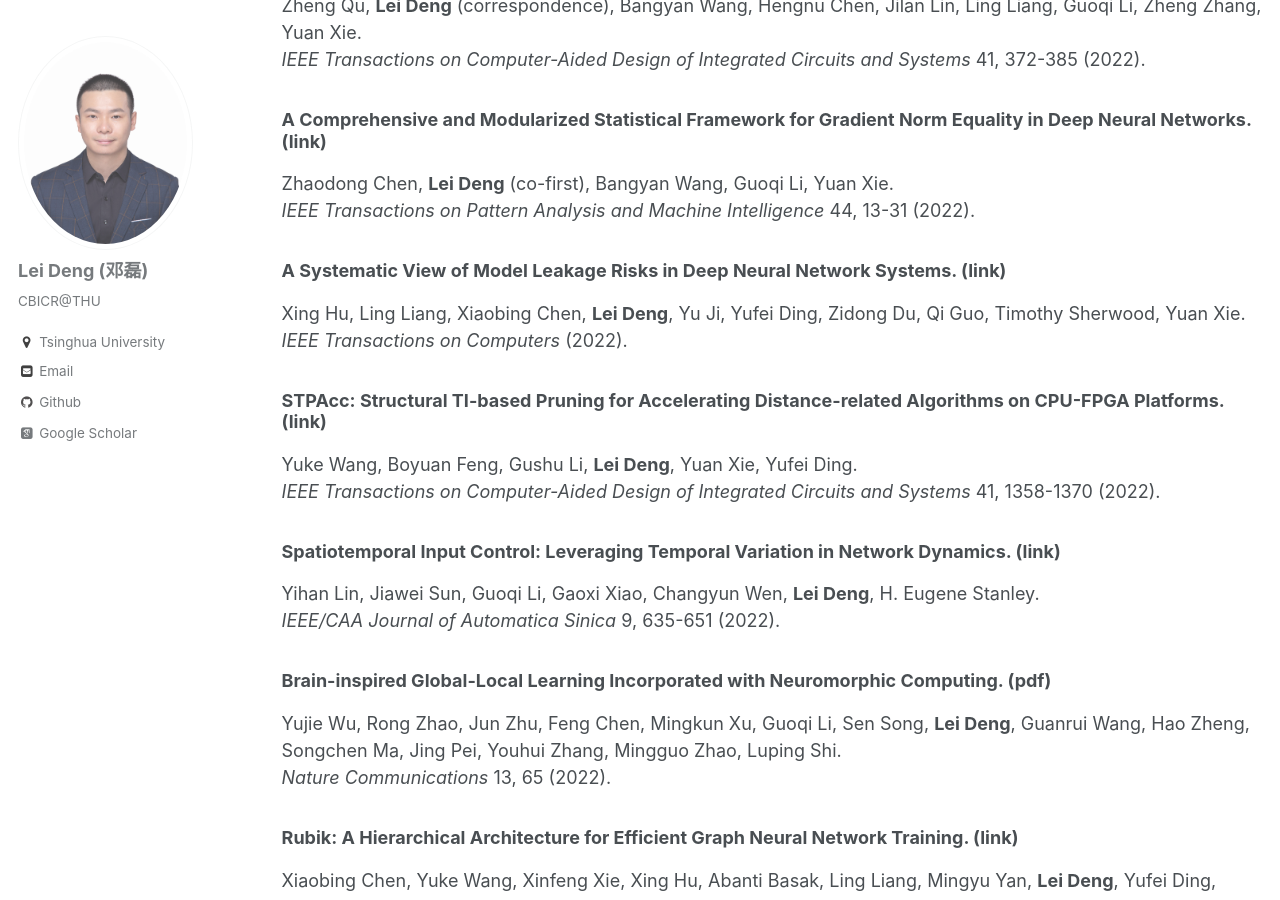
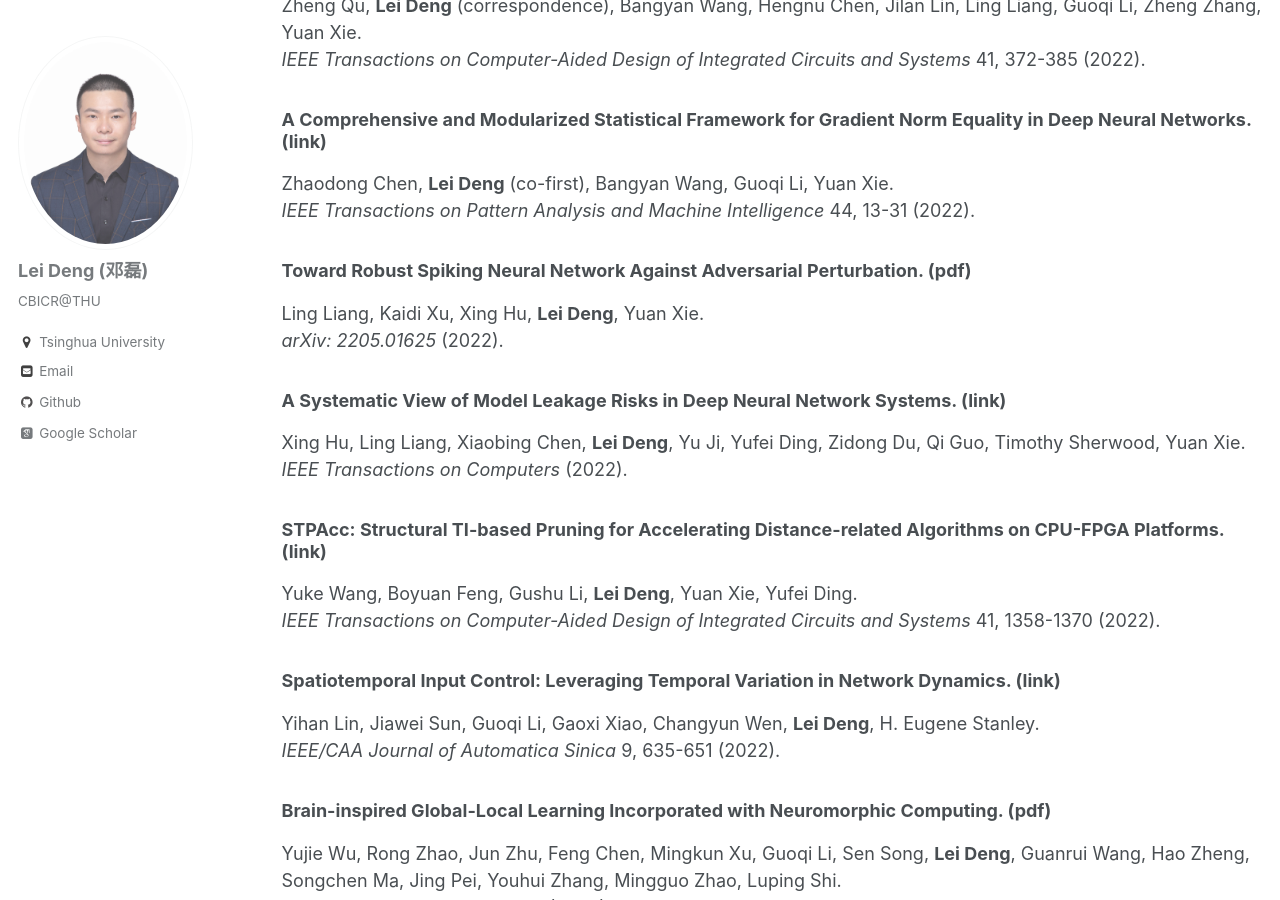
Before and after one commit to dllfei/dllfei.github.io, a Jekyll site: the page built from _pages/publications.md, in a window 1280 px wide and 900 px high, scrolled down 498 px. Built offline with Jekyll 4.4.1, drawn with Linux system fonts in a browser that asks for light colours; some web fonts are replaced.

Commit message:
Update publications.md

```diff
--- a/_pages/publications.md
+++ b/_pages/publications.md
@@ -19,6 +19,10 @@ Zheng Qu, **Lei Deng** (correspondence), Bangyan Wang, Hengnu Chen, Jilan Lin, L
 ### A Comprehensive and Modularized Statistical Framework for Gradient Norm Equality in Deep Neural Networks. ([link](https://ieeexplore.ieee.org/abstract/document/9143512)) <br />
 Zhaodong Chen, **Lei Deng** (co-first), Bangyan Wang, Guoqi Li, Yuan Xie. <br />
 *IEEE Transactions on Pattern Analysis and Machine Intelligence* 44, 13-31 (2022).
+
+### Toward Robust Spiking Neural Network Against Adversarial Perturbation. ([pdf](https://arxiv.org/pdf/2205.01625.pdf)) <br />
+Ling Liang, Kaidi Xu, Xing Hu, **Lei Deng**, Yuan Xie. <br />
+*arXiv: 2205.01625* (2022).
 
 ### A Systematic View of Model Leakage Risks in Deep Neural Network Systems. ([link](https://ieeexplore.ieee.org/abstract/document/9705069)) <br />
 Xing Hu, Ling Liang, Xiaobing Chen, **Lei Deng**, Yu Ji, Yufei Ding, Zidong Du, Qi Guo, Timothy Sherwood, Yuan Xie. <br />
```
